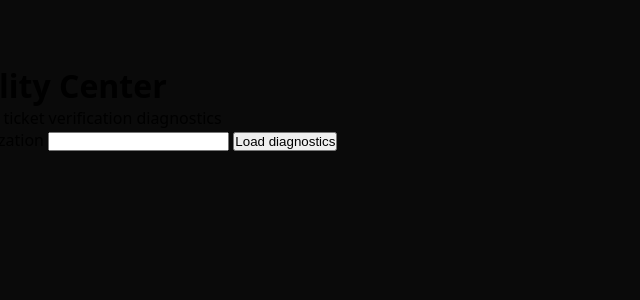
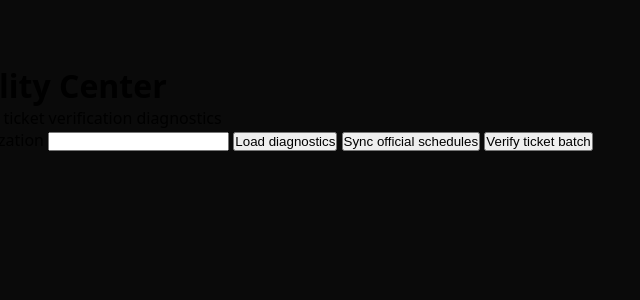
Before and after one commit to whb21burton/wadup, a Next.js app in the folder WADUP/: page /admin/event-quality in a window 1280 px wide. Shown: the top 300 px of the page, without its empty margins (329-969 px from the left). Built offline with nearby package versions, Linux system fonts and the light colour scheme.

Commit message:
Add authenticated manual schedule and ticket worker controls

```diff
--- a/WADUP/pages/admin/event-quality.js
+++ b/WADUP/pages/admin/event-quality.js
@@ -4,6 +4,13 @@ export default function EventQuality(){
  const [data,setData]=useState(null);
  const [error,setError]=useState('');
  const [busy,setBusy]=useState(false);
+ const [runResult,setRunResult]=useState(null);
+ async function run(e){
+  e.preventDefault();const action=e.nativeEvent.submitter?.value;
+  if(!['sync-venue-schedules','verify-event-tickets'].includes(action))return;
+  setBusy(true);setError('');setRunResult(null);
+  try{const r=await fetch('/api/cron/'+action,{method:'POST',headers:{Authorization:'Bearer '+secret},cache:'no-store'});const body=await r.json().catch(()=>null);if(!r.ok)throw new Error('Worker returned '+r.status);setRunResult(body);}catch(e){setError(e.message);}finally{setBusy(false);setSecret('');}
+ }
  async function load(e){
   e.preventDefault();setBusy(true);setError('');setData(null);
   try{
@@ -14,8 +21,9 @@ export default function EventQuality(){
  }
  return <main style={{maxWidth:1000,margin:'40px auto',padding:24,fontFamily:'system-ui'}}>
  <h1>Event Quality Center</h1><p>Official schedules and ticket verification diagnostics</p>
- <form onSubmit={load}><label>Administrator authorization <input type="password" autoComplete="off" value={secret} onChange={e=>setSecret(e.target.value)} required/></label> <button disabled={busy}>{busy?'Loading…':'Load diagnostics'}</button></form>
+ <form onSubmit={e=>e.nativeEvent.submitter?.value==='diagnostics'||!e.nativeEvent.submitter?.value?load(e):run(e)}><label>Administrator authorization <input type="password" autoComplete="off" value={secret} onChange={e=>setSecret(e.target.value)} required/></label> <button value="diagnostics" disabled={busy}>{busy?'Working…':'Load diagnostics'}</button> <button value="sync-venue-schedules" disabled={busy}>Sync official schedules</button> <button value="verify-event-tickets" disabled={busy}>Verify ticket batch</button></form>
  {error&&<p role="alert">{error}</p>}
+ {runResult&&<section><h2>Worker result</h2><pre style={{whiteSpace:'pre-wrap'}}>{JSON.stringify(runResult,null,2)}</pre></section>}
  {data&&<><section style={{display:'flex',flexWrap:'wrap',gap:16}}>{Object.entries({'Official performances':data.officialPerformances,'Ticketmaster records':data.ticketmasterRecords,...data.verification}).map(([label,value])=><div key={label} style={{border:'1px solid #aaa',borderRadius:8,padding:16,minWidth:140}}><small>{label}</small><h2>{value??'Unavailable'}</h2></div>)}</section>
  <h2>Venue synchronization</h2><table style={{width:'100%',textAlign:'left'}}><thead><tr>{['Venue','Status','Performances','Last checked','Reason'].map(x=><th key={x}>{x}</th>)}</tr></thead><tbody>{data.venues.map(v=><tr key={v.venue_id}><td>{v.venue_id}</td><td>{v.status}</td><td>{v.performance_count}</td><td>{v.checked_at}</td><td>{v.reason}</td></tr>)}</tbody></table>
  {data.errors.length>0&&<section><h2>Storage diagnostics</h2>{data.errors.map((e,i)=><p key={i}>{e.message}</p>)}</section>}</>}
```
